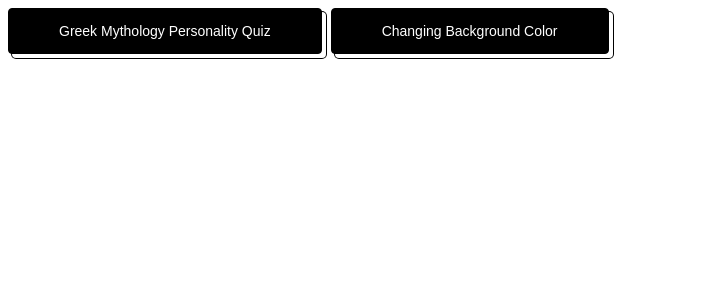
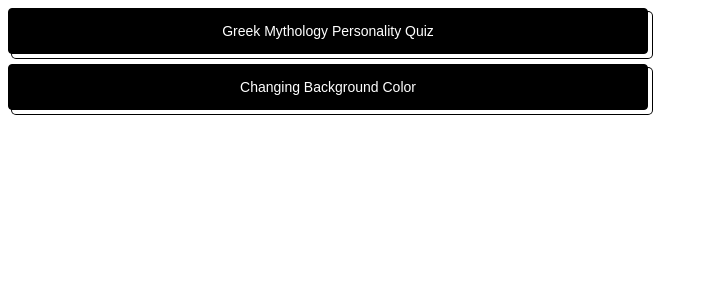
Before and after one commit to jachou24/jachou24.github.io, a Jekyll site: the page index.html, which Jekyll copies as it is, in a window 1280 px wide. Shown: the top 300 px of the page, without its empty margins (0-708 px from the left). Built offline with Jekyll 4.4.1, drawn with Linux system fonts in a browser that asks for light colours.

Commit message:
Update index.html (add center container)

```diff
--- a/index.html
+++ b/index.html
@@ -1,4 +1,14 @@
 <style>
+.center-container {
+  width: 50vw; /* Adjust width as needed */
+  margin-left: auto;
+  margin-right: auto;
+  /* Optional: Add styling for the divider itself */
+  border: none;
+  border-top: 1px solid #ccc;
+}
+
+
 .button-50 {
   appearance: button;
   background-color: #000;
@@ -47,7 +57,7 @@
 </style>
 
 
-<button id="greekMythQuiz" class="button-50">Greek Mythology Personality Quiz</button>
+<button id="greekMythQuiz" class="button-50 center-container">Greek Mythology Personality Quiz</button>
 <script>
 const greekMythQuiz = document.getElementById("greekMythQuiz");
 
@@ -57,7 +67,7 @@
   });
 </script>
 
-<button id="changeBgColor" class="button-50">Changing Background Color</button>
+<button id="changeBgColor" class="button-50 center-container">Changing Background Color</button>
 <script>
 const changeBgColor = document.getElementById("changeBgColor");
 
```
